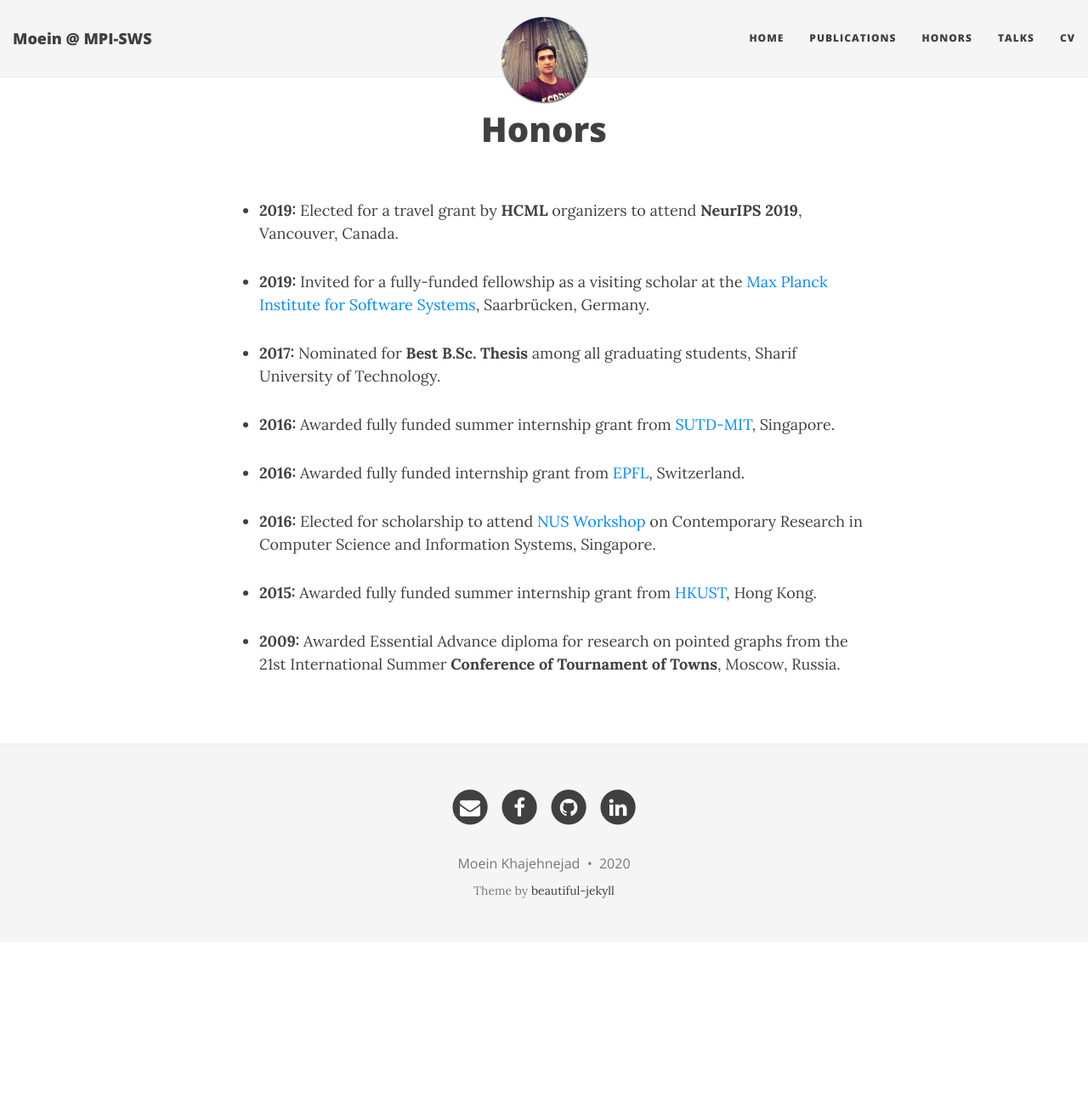
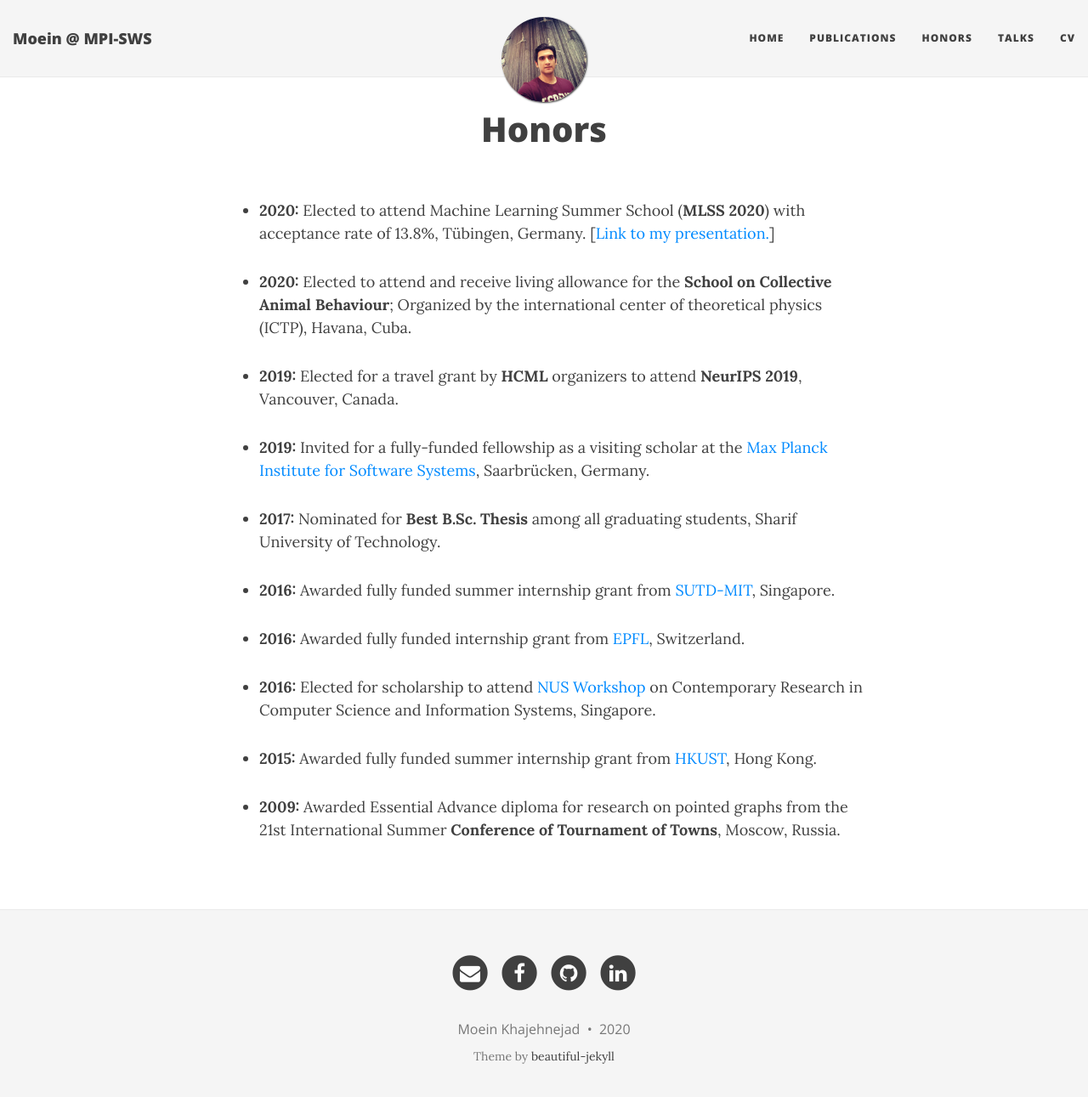
Before and after one commit to Moein-Khajehnejad/Moein-Khajehnejad.github.io, a Jekyll site: the page built from honors.md, in a window 1280 px wide and 1304 px high. Shown: the top 1291 px of the window at 85% size. Built offline with Jekyll 4.4.1, drawn with Linux system fonts in a browser that asks for light colours; nearby versions of some CDN libraries.

Commit message:
honors are updated.

```diff
--- a/honors.md
+++ b/honors.md
@@ -2,6 +2,10 @@
 layout: page
 title: Honors
 ---
+- <b>2020:</b> Elected to attend Machine Learning Summer School (<b>MLSS 2020</b>) with acceptance rate of 13.8%, Tübingen, Germany. [<a href="https://www.youtube.com/watch?v=dYSjbhN6zss&t=12s">Link to my presentation.</a>]
+
+- <b>2020:</b>  Elected to attend and receive living allowance for the <b>School on Collective Animal Behaviour</b>; Organized by the international center of theoretical physics (ICTP), Havana, Cuba.
+
 - <b>2019:</b> Elected for a travel grant by <b>HCML</b> organizers to attend <b>NeurIPS 2019</b>, Vancouver, Canada.
 
 - <b>2019:</b> Invited for a fully-funded fellowship as a visiting scholar at the <a href="https://machineteaching.mpi-sws.org/index.html"> Max Planck Institute for Software Systems</a>, Saarbrücken, Germany.
```
